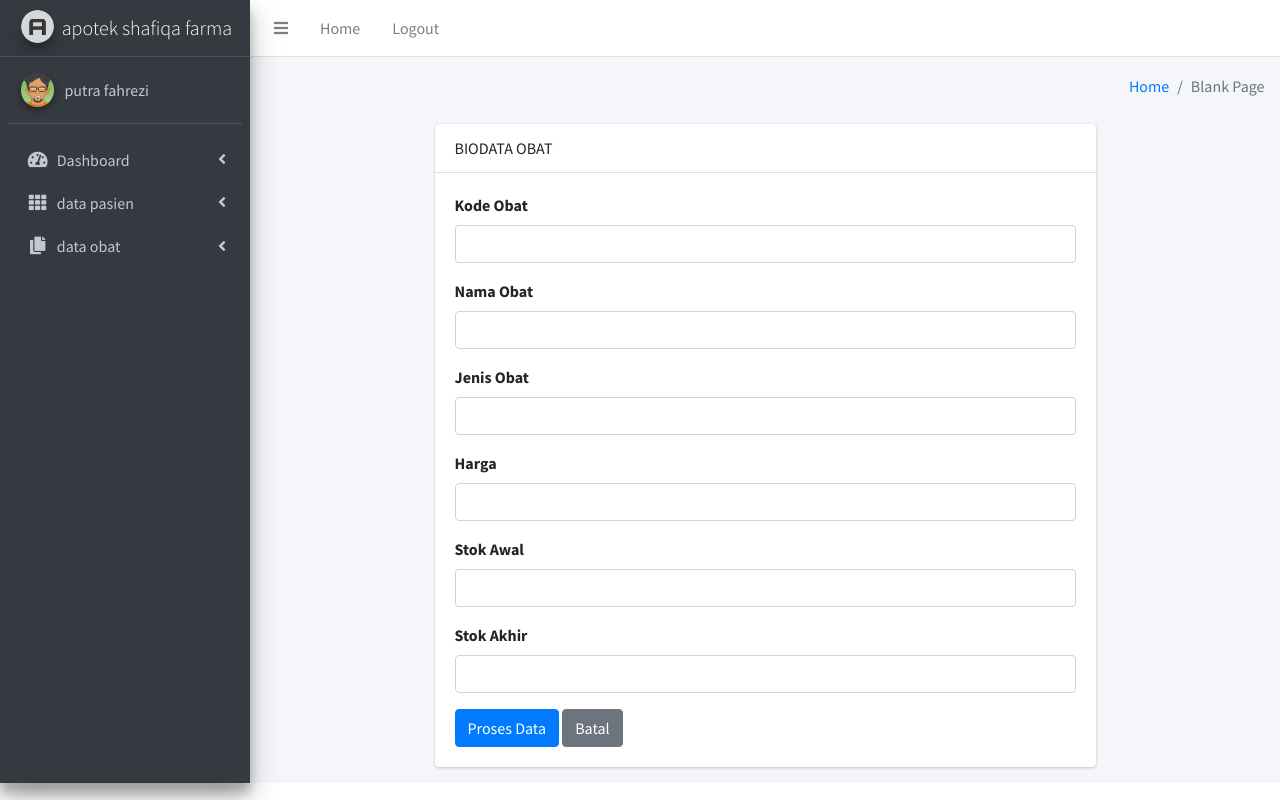
After one commit to putrafahrezi/apotekshafiqafarma, a PHP site: page /tambah_obat.php in a window 1280 px wide. The commit adds this page. Run offline with PHP 8.4, Linux system fonts and the light colour scheme; a user stored in the database is signed in; some libraries are stand-ins or nearby versions.

Commit message:
membuat halaman obat

```diff
--- a/datapasien.php
+++ b/datapasien.php
@@ -69,6 +69,7 @@ include_once("cek_login.php");
       <th scope="col">NO</th>
       <th scope="col">NIP</th>
       <th scope="col">NAMA PASIEN</th>
+      <th scope="col">JENIS KELAMIN</th>
       <th scope="col">PENYAKIT</th>
       <th scope="col">DETAIL</th>
       <th scope="col">ACTION</th>
@@ -93,6 +94,7 @@ include_once("cek_login.php");
       <th scope="row"><?php echo $nomor++ ?></th>
       <td><?php echo $data['nip'] ?></td>
       <td><?php echo $data['nama_pasien'] ?></td>
+      <td><?php echo $data['jenis_kelamin'] ?></td>
       <td><?php echo $data['penyakit'] ?></td>
       <td><button class="btn btn-warning btn-sm">lihat</button></td>
       <td><button class="btn btn-sucsess btn-sm">edit</button></td>
--- /dev/null
+++ b/tambah_obat.php
@@ -0,0 +1,110 @@
+<?php
+include_once("cek_login.php");
+?>
+<!DOCTYPE html>
+<html lang="en">
+<head>
+  <meta charset="utf-8">
+  <meta name="viewport" content="width=device-width, initial-scale=1">
+  <title>apotek shafiqa farma</title>
+
+  <!-- Google Font: Source Sans Pro -->
+  <link rel="stylesheet" href="https://fonts.googleapis.com/css?family=Source+Sans+Pro:300,400,400i,700&display=fallback">
+  <!-- Font Awesome -->
+  <link rel="stylesheet" href="plugins/fontawesome-free/css/all.min.css">
+  <!-- DataTables -->
+  <link rel="stylesheet" href="plugins/datatables-bs4/css/dataTables.bootstrap4.min.css">
+  <link rel="stylesheet" href="plugins/datatables-responsive/css/responsive.bootstrap4.min.css">
+  <link rel="stylesheet" href="plugins/datatables-buttons/css/buttons.bootstrap4.min.css">
+  <!-- Theme style -->
+  <link rel="stylesheet" href="dist/css/adminlte.min.css">
+</head>
+<body class="hold-transition sidebar-mini">
+<!-- Site wrapper -->
+<div class="wrapper">
+  <!-- Navbar -->
+  <?php include_once('navbar.php') ?>
+  <!-- /.navbar -->
+
+  <!-- Main Sidebar Container -->
+  <?php include_once('sidebar.php') ?>
+
+  <!-- Content Wrapper. Contains page content -->
+  <div class="content-wrapper">
+    <!-- Content Header (Page header) -->
+    <section class="content-header">
+      <div class="container-fluid">
+        <div class="row mb-2">
+          <div class="col-sm-6">
+
+          </div>
+          <div class="col-sm-6">
+            <ol class="breadcrumb float-sm-right">
+              <li class="breadcrumb-item"><a href="index.php">Home</a></li>
+              <li class="breadcrumb-item active">Blank Page</li>
+            </ol>
+          </div>
+        </div>
+      </div><!-- /.container-fluid -->
+    </section>
+
+    <!-- Main content -->
+    <section class="content">
+
+      <!-- Default box -->
+<div class="container">
+    <div class="row">
+        <div class="col-md-8 m-auto mt-5">
+            <div class="card">
+            <div class="card-header">
+        BIODATA OBAT
+        <br>
+        </div>
+        <div class="card-body">
+        <form action="proses_obat.php" method="POST">
+            <div class="mb-3">
+                <label for="exampleInputnim" class="form-label">Kode Obat</label>
+                <input type="kd_obat" name="kd_obat" class="form-control" id="exampleInputnim">
+            </div>
+
+            <div class="mb-3">
+                <label for="exampleInputnama" class="form-label">Nama Obat</label>
+                <input type="nama" name="nama_obat" class="form-control" id="exampleInputnama">
+            </div>
+
+            <div class="mb-3">
+                <label for="exampleInputkelas" class="form-label">Jenis Obat</label>
+                <input type="jenis_obat" name="jenis_obat" class="form-control" id="exampleInputkelas">
+            </div>
+
+            <div class="mb-3">
+                <label for="exampleInputalamat" class="form-label">Harga</label>
+                <input type="harga" name="harga" class="form-control" id="exampleInputalamat">
+            </div>
+
+            <div class="mb-3">
+                <label for="exampleInputkelas" class="form-label">Stok Awal</label>
+                <input type="stok_awal" name="stok_awal" class="form-control" id="exampleInputkelas">
+            </div>
+
+            <div class="mb-3">
+                <label for="exampleInputkelas" class="form-label">Stok Akhir</label>
+                <input type="stok_akhir" name="stok_akhir" class="form-control" id="exampleInputkelas">
+            </div>
+
+            <button type="proses" class="btn btn-primary">Proses Data</button>
+            <a class="btn btn-secondary" href="dataobat.php">Batal </a>
+            </form>
+            </div>
+            </div>
+        </div>
+    </div>
+</div>
+
+<!-- mulai card -->
+
+
+<!-- akhir card -->
+    <script src="js/bootstrap.js"></script>
+</body>
+</html>
```
Also changed, not shown: dataobat.php (+43 -26 lines), index.php (+13 -3 lines), proses_obat.php (added, +31 -0 lines).
